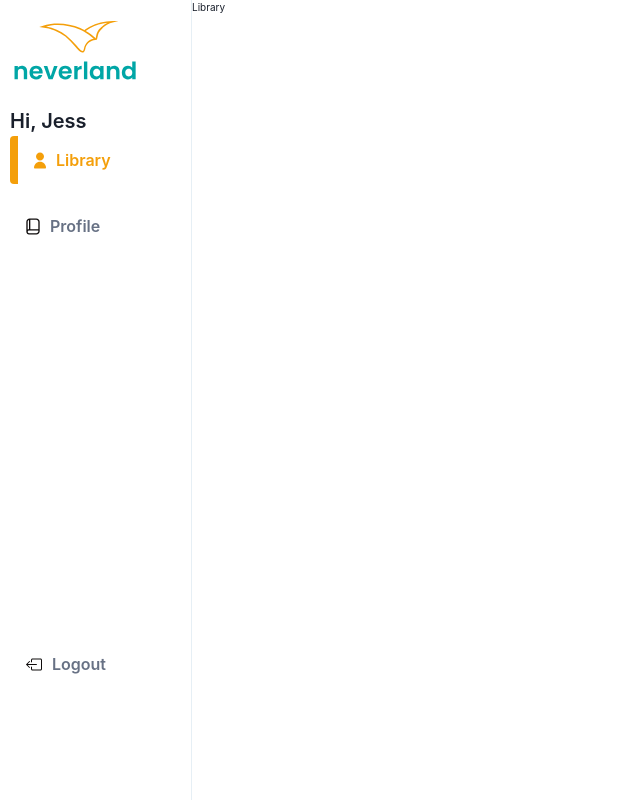
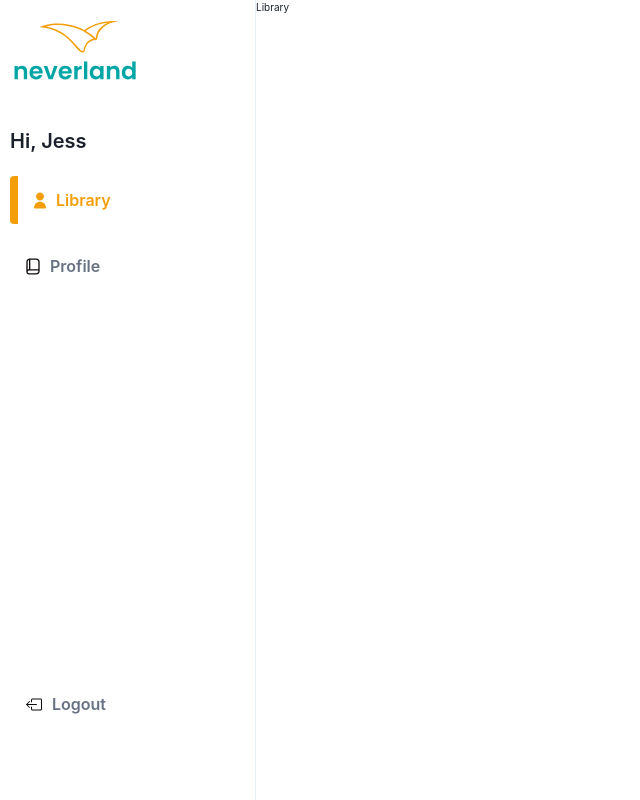
Before and after one commit to NEVERLAND-repository/Neverland-Client, a React (Create React App) app: page /dashboard in a window 1280 px wide. Shown: the whole page, without its empty margins (0-640 px from the left). Built offline with nearby package versions, Linux system fonts and the light colour scheme.

Commit message:
Add profile desktop screen
Signed-off-by: Ekene Nwobodo <nwobodoe71@gmail.com>

```diff
--- a/package.json
+++ b/package.json
@@ -7,6 +7,7 @@
     "@chakra-ui/react": "^1.8.8",
     "@emotion/react": "^11.9.0",
     "@emotion/styled": "^11.8.1",
+    "@headlessui/react": "^1.5.0",
     "@reduxjs/toolkit": "^1.8.0",
     "@testing-library/jest-dom": "^4.2.4",
     "@testing-library/react": "^9.5.0",
--- a/src/pages/dashboard/form.styles.js
+++ b/src/pages/dashboard/form.styles.js
@@ -1,19 +1,18 @@
 import styled from 'styled-components';
 
 export const FormWrapper = styled.section`
- padding: 2rem;
-  width: 90%;
-  margin: 0 auto;
-  margin-top: 4rem;
-`
+  padding: 2rem;
+  background: #f5f7fa;
+  padding-top: 6rem;
+
+`;
 
 export const DashboardForm = styled.form`
   display: flex;
   justify-content: center;
   flex-direction: column;
-  gap: 2.2rem;
-  /* align-items: center; */
-  /* flex-direction: column; */
+  width: 90%;
+  margin: 0 auto;
   .title {
     font-size: 2.3rem;
     font-weight: 600;
@@ -21,13 +20,19 @@ export const DashboardForm = styled.form`
 
   .subtitle {
     font-size: 1.5rem;
-    color: ${ ({theme}) => theme.color.secondaryColor };
+    color: ${({ theme }) => theme.color.secondaryColor};
   }
 
   .form__group {
     display: flex;
     flex-direction: column;
     gap: 2rem;
+
+    @media screen and (min-width: 48rem) {
+      display: grid;
+      grid-template-columns: 30% 70%;
+      gap: 3rem;
+    }
   }
 
   .form_group_input__side {
@@ -42,6 +47,10 @@ export const DashboardForm = styled.form`
     border-radius: 0.8rem;
     padding: 2rem;
     font-size: 2rem;
+
+    @media screen and (min-width:48rem) {
+      width: 60%;
+    }
   }
 
   .form__group__input:focus {
@@ -52,6 +61,11 @@ export const DashboardForm = styled.form`
     display: flex;
     flex-direction: column;
     gap: 2rem;
+
+    @media screen and (min-width:48rem){
+      flex-direction: row;
+      gap: 3rem;
+    }
   }
   .radio__control {
     display: flex;
@@ -72,7 +86,7 @@ export const DashboardForm = styled.form`
 
   /* input[type='radio']:checked {
     border-color: #f49f0a;
-    color: ${ ({theme}) => theme.color.primaryColor } ;
+    color: ${({ theme }) => theme.color.primaryColor} ;
   } */
 
   .form_group_input__side label {
@@ -80,6 +94,6 @@ export const DashboardForm = styled.form`
   }
 
   .save__changes__btn {
-  margin: 0 auto;
-}
+    margin: 0 auto;
+  }
 `;
--- a/src/pages/dashboard/library.js
+++ b/src/pages/dashboard/library.js
@@ -1,6 +1,6 @@
 import React from 'react'
 
-const Library = () => {
+const Library = (prop) => {
   return (
     <div>Library</div>
   )
--- /dev/null
+++ b/src/pages/dashboard/mobile/navigation.js
@@ -0,0 +1,19 @@
+import React from 'react';
+import logo from '../../../assets/images/neverLandLogo-orange.png';
+import Hamburger from '../../../assets/icons/burger.svg';
+import { MobileNavigation } from '../profile.styles';
+
+const Navigation = ({showSidebar}) => {
+  return (
+    <MobileNavigation>
+      <div className='logo'>
+        <img src={ logo } alt={ logo } className='logo__img' />
+      </div>
+      <div className='hamburger'>
+        <img src={ Hamburger } alt={ Hamburger } onClick={ showSidebar } />
+      </div>
+    </MobileNavigation>
+  );
+};
+
+export default Navigation;
--- a/src/pages/dashboard/profile.js
+++ b/src/pages/dashboard/profile.js
@@ -1,10 +1,8 @@
 import React, { useState } from 'react';
-import logo from '../../assets/images/neverLandLogo-orange.png';
-import Hamburger from '../../assets/icons/burger.svg';
 import profilePatterns from '../../assets/dashboard/patterns.svg';
 import profileIcon from '../../assets/dashboard/profile-icon-dummy.svg';
 import PrimaryButton from '../../components/buttonComponent/PrimaryButton';
-// import Footer from '../homePage/components/footerSection/Footer';
+import Footer from '../homePage/components/footerSection/Footer';
 import { FormWrapper, DashboardForm } from './form.styles';
 import { ProfileContainer } from './profile.styles';
 
@@ -32,15 +30,8 @@ const Profile = () => {
   };
   return (
     <ProfileContainer>
-      <header className='mobile__header'>
-        <div className='logo'>
-          <img src={ logo } alt={ logo } className='logo__img' />
-        </div>
-        <div className='hamburger'>
-          <img src={ Hamburger } alt={ Hamburger } />
-        </div>
-      </header>
       <section className='profile__overview'>
+        <h1 className='title profile-title'>Profile</h1>
         <div className='profile__patterns'>
           <img
             src={ profilePatterns }
@@ -60,7 +51,7 @@ const Profile = () => {
       </section>
       <FormWrapper>
         <DashboardForm>
-          <div className='form__group'>
+          <div className='form__group margin-b'>
             <div className='form__group__content__side'>
               <h1 className='title'>Full name</h1>
               <p className='subtitle'>Customise your accounts</p>
@@ -76,7 +67,7 @@ const Profile = () => {
               />
             </div>
           </div>
-          <div className='form__group'>
+          <div className='form__group margin-b'>
             <div className='form__group__content__side'>
               <h1 className='title '>Username</h1>
               <p className='subtitle'>Personalise your library</p>
@@ -138,7 +129,7 @@ const Profile = () => {
           </div>
         </DashboardForm>
       </FormWrapper>
-      {/* <Footer /> */}
+      <Footer />
     </ProfileContainer>
   );
 };
--- a/src/pages/dashboard/profile.styles.js
+++ b/src/pages/dashboard/profile.styles.js
@@ -1,31 +1,44 @@
 import styled, {css} from 'styled-components';
 
-export const ProfileContainer = styled.div`
- width: 100%;
-  /* display: grid; */
-  /* margin: 0 auto; */
-  background: #f5f7fa;
-  display: flex;
-  flex-direction: column;
-  /* gap:4rem; */
-  /* min-height: 100vh; */
-
-  .mobile__header {
-  height: 2rem;
-  padding: 2rem 2rem 7rem 2rem;
+export const MobileNavigation = styled.header`
+  /* height: 2rem; */
+  padding: 2rem;
   display: flex;
   justify-content: space-between;
+  align-items: center;
+
+  .hamburger:hover{
+    transform: rotate(90deg);
+    filter: invert(54%) sepia(94%) saturate(470%) hue-rotate(359deg)
+        brightness(105%) contrast(92%);
+    transition: all 0.50s;
+  };
 
   @media screen and (min-width: 48rem) {
     display: none;
 };
-};
+`
+
+export const ProfileContainer = styled.div`
+ width: 100%;
+  display: flex;
+  flex-direction: column;
+
 
 .profile__overview {
   position: relative;
   /* width: 100% */
 };
 
+.profile-title{
+  width: 90%;
+  margin: 1rem auto 3rem auto;
+  background-color: #fff;
+
+  @media screen and (min-width: 48rem){
+    display: none;
+  }
+}
 .profile__patterns {
   width: 100%;
   height: 200.4px;
--- a/src/pages/dashboard/sidebar-styles.js
+++ b/src/pages/dashboard/sidebar-styles.js
@@ -1,15 +1,32 @@
 import { Link, NavLink } from 'react-router-dom';
-import styled from 'styled-components';
+import styled, { css } from 'styled-components';
 
 export const SidebarWrapper = styled.div`
+
   @media screen and (min-width: 48rem) {
     display: grid;
-    grid-template-columns: 15% 85%;
+    grid-template-columns: 20% 80%;
   }
 `;
 
 export const SidebarNavigationButtons = styled.section`
-display: none;
+  display: none;
+  ${ ({ isShowing }) => isShowing
+    && css`
+      background: #fff;
+      width: 250px;
+      height: 100vh;
+      padding-left: 2rem;
+      display: flex;
+      flex-direction: column;
+      justify-content: center;
+      position: fixed;
+      top: 0;
+      z-index: 200;
+    ` };
+  left: ${ ({ isShowing }) => (isShowing ? '0' : '-100%') };
+  transition: ease-in 0.35s;
+  -webkit-transition: ease-in 0.35s;
 
   .sidebar__navbar {
     height: 7rem;
--- a/src/pages/dashboard/sidebar.js
+++ b/src/pages/dashboard/sidebar.js
@@ -1,14 +1,17 @@
-import React, { useState } from 'react';
+import React, { useEffect, useState } from 'react';
 import { Link, NavLink } from 'react-router-dom';
+import { Transition } from '@headlessui/react';
 import dashLogo from '../../assets/dashboard/mobile-logo.svg';
 import sidebarData from './sidebar-data';
 import logoutIcon from '../../assets/icons/log-out.svg';
+
 import {
   SidebarWrapper,
   SidebarNavigationButtons,
   NavLinkLogo,
   Main,
 } from './sidebar-styles';
+import Navigation from './mobile/navigation';
 
 const allCategories = [...new Set(sidebarData.map((item) => item))];
 
@@ -16,13 +19,19 @@ const Sidebar = () => {
   const [value, setValue] = useState(0);
   const [categories, setCategories] = useState(allCategories);
   const { component } = categories[value];
-  const [sidebar, setSidebar] = useState(false);
-  const showSidebar = () => setSidebar(!sidebar)
+  // const [sidebar, setSidebar] = useState(false);
+  const [isShowing, setIsShowing] = useState(false)
 
+  const showSidebar = () => setIsShowing(!isShowing);
+  const handleResize = () => window.innerWidth > 768 && isShowing && setIsShowing(false);
+
+  useEffect(() => {
+    window.addEventListener('resize', handleResize)
+  })
   return (
     <SidebarWrapper>
-      <SidebarNavigationButtons>
-        <header className='header'>
+      <SidebarNavigationButtons isShowing={ isShowing }>
+        <header className='header margin-b'>
           <nav className='sidebar__navbar'>
             <NavLinkLogo to='/home'>
               <img src={ dashLogo } alt={ dashLogo } />
@@ -30,7 +39,7 @@ const Sidebar = () => {
           </nav>
         </header>
         <Main>
-          <h1 className='title'>Hi, Jess</h1>
+          <h1 className='title margin-b'>Hi, Jess</h1>
           <section className='sidebar__navlinks__container'>
             <div className='sidebar__navlinks'>
               {categories.map((category, index) => {
@@ -38,7 +47,7 @@ const Sidebar = () => {
                   <div
                     className={ ` links  ${ index === value && 'active' }` }
                     key={ index }
-                    onClick={ () => setValue(index) }
+                    onClick={ () => { setValue(index); setIsShowing(false) } }
                   >
                     <img
                       src={ category.img }
@@ -57,6 +66,7 @@ const Sidebar = () => {
           </section>
         </Main>
       </SidebarNavigationButtons>
+      <Navigation showSidebar={ showSidebar } />
       {component}
     </SidebarWrapper>
   );
--- a/src/themes/globalStyles.js
+++ b/src/themes/globalStyles.js
@@ -5,6 +5,10 @@ const GlobalStyle = createGlobalStyle`
     font-size:2rem;
     font-weight: 600;
 }
+
+.margin-b{
+    margin-bottom: 2rem;
+}
 `;
 
 export default GlobalStyle;
```
Also changed, not shown: 1 other file (tests, documents, lock files or other folders).
